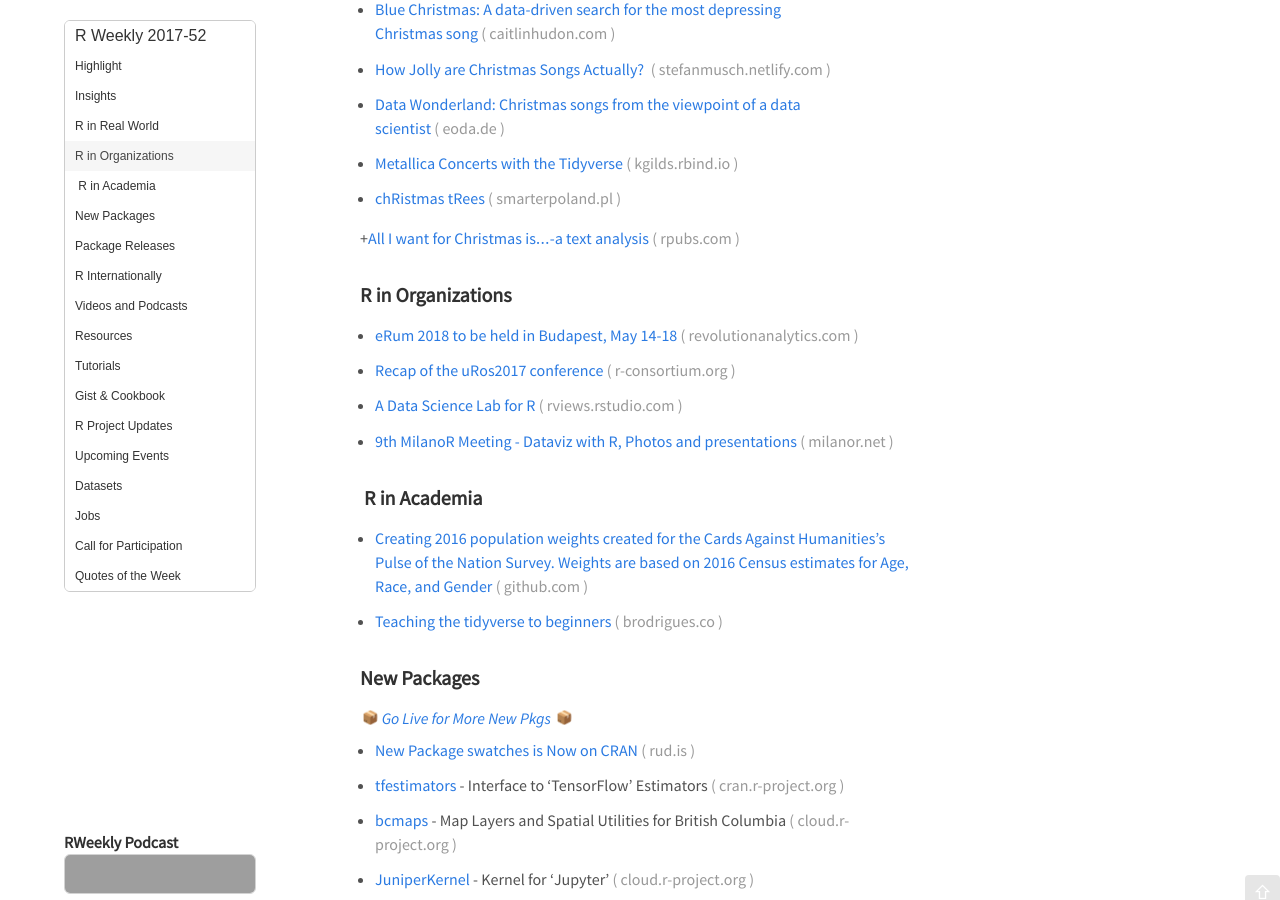
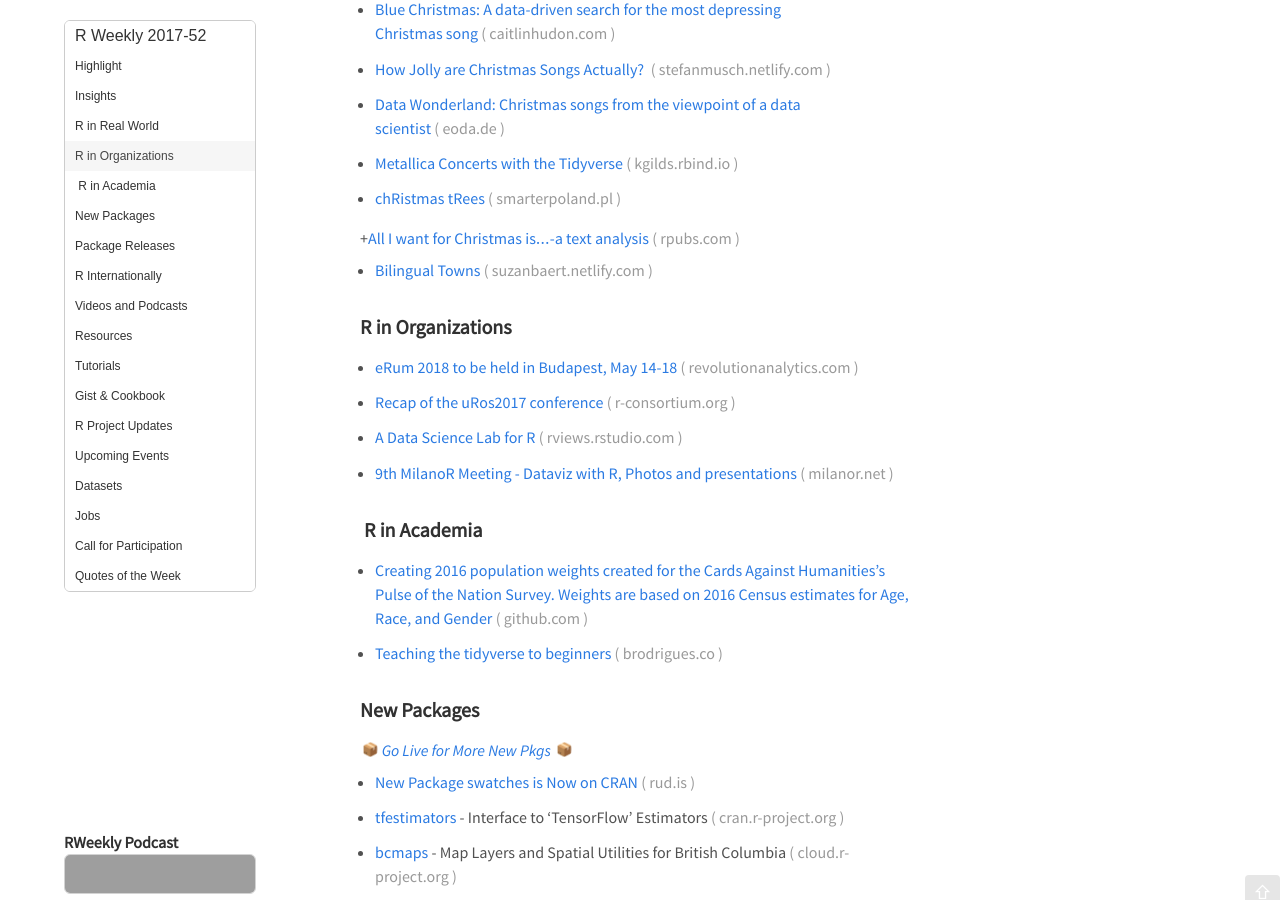
Before and after one commit to rweekly/rweekly.org, a Jekyll site: the page built from draft.md, in a window 1280 px wide and 900 px high, scrolled down 2365 px. Built offline with Jekyll 4.4.1, drawn with Linux system fonts in a browser that asks for light colours; emoji names are drawn with the system emoji font; comment, search, counter and statistics services are not loaded; grey boxes are pictures that could not be loaded.

Commit message:
Update draft.md

```diff
--- a/draft.md
+++ b/draft.md
@@ -76,6 +76,8 @@
 + [chRistmas tRees](http://smarterpoland.pl/index.php/2017/12/christmas-trees/)
 
 +[All I want for Christmas is…-a text analysis](http://rpubs.com/nicgiso/344050)
+
++ [Bilingual Towns](https://suzanbaert.netlify.com/2017/12/bilingualtowns/)
 
 ###  R in Organizations
 
```
